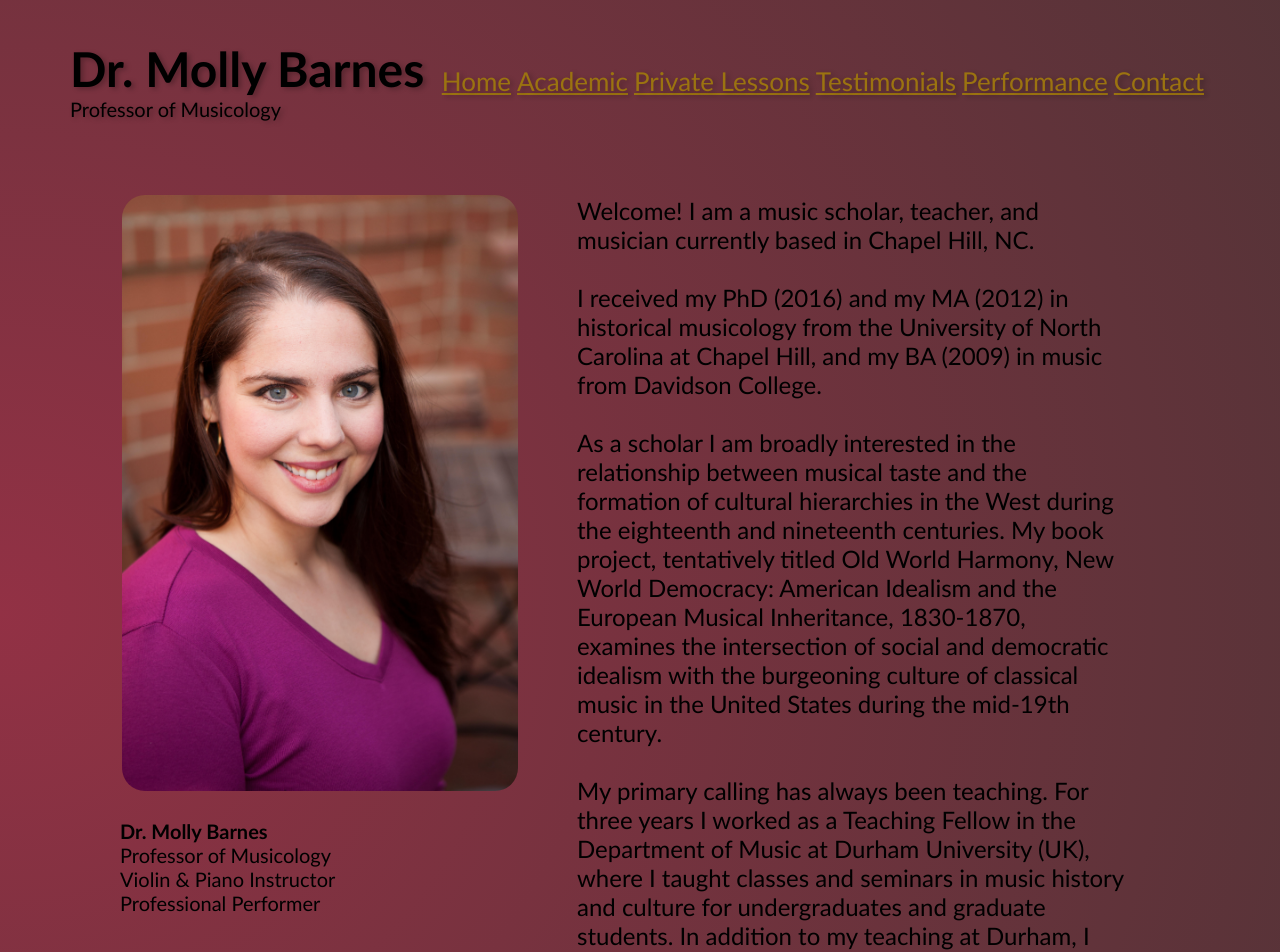
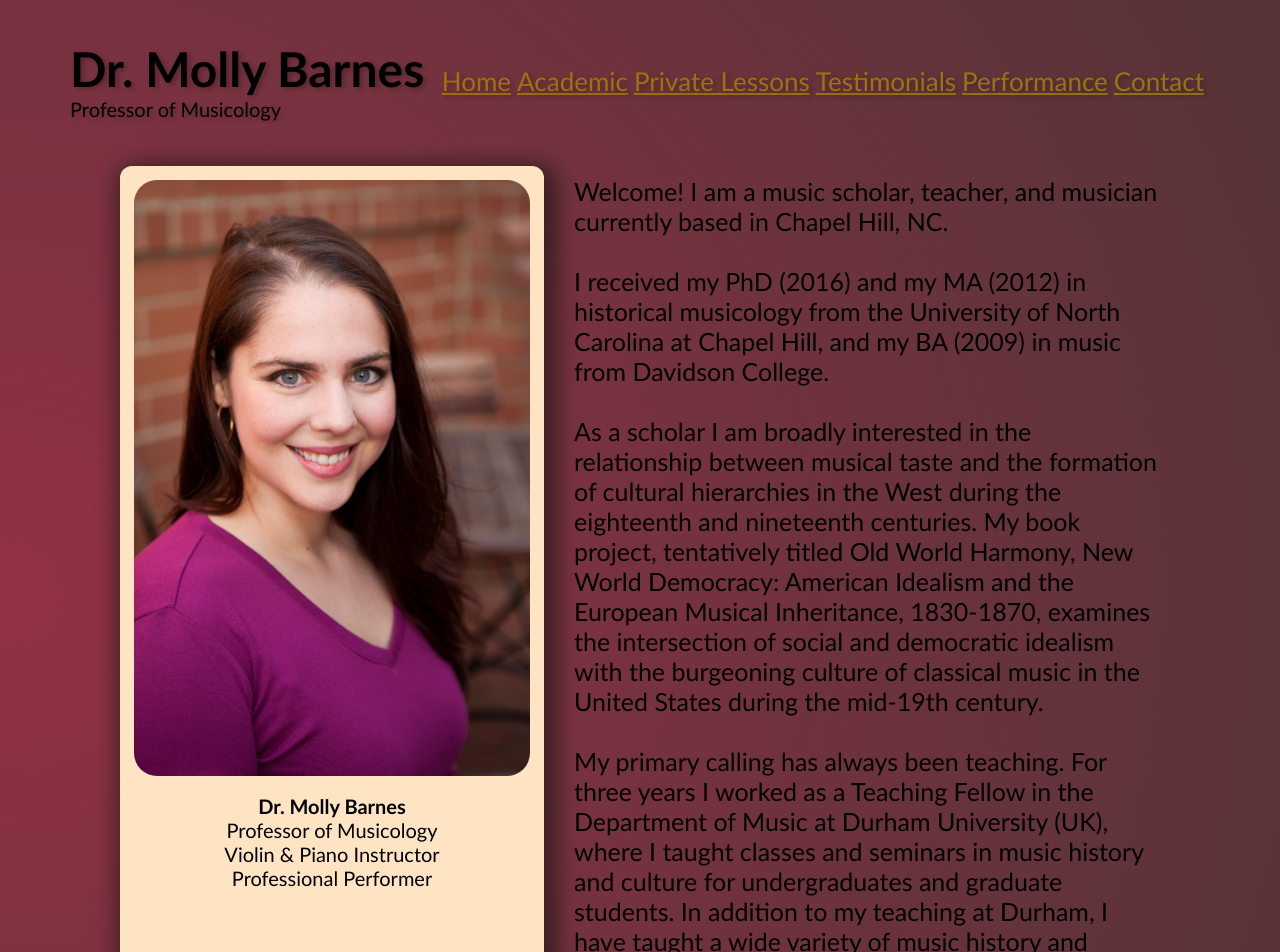
Before and after one commit to jlayher/molly-barnes-music, a Next.js app: page / in a window 1280 px wide. Shown: the top 952 px of the page. Built offline with nearby package versions, Linux system fonts and the light colour scheme.

Commit message:
styled homepage card, and adjusted styles

```diff
--- a/src/pages/index.js
+++ b/src/pages/index.js
@@ -27,35 +27,30 @@ export default function Home() {
           <div className={styles.home__body_container}>
 
             {/* Identity Container (photo and qualifications) */}
-            <div className={styles.home__identity_container}>
+            <div className={styles.home__id_container}>
 
               {/* Profile Image Container */}
-              <div className={styles.home__profile_image_container}>
+              <div className={styles.home__id_container_image}>
                 <Image
                   src={profileImg}
                   alt="site logo"
-                  className={styles.music_home}
                 />
               </div>
 
               {/* Container for Profile Card */}
-              <div className={styles.home__profile_card}>
+              <div className={styles.home__id_container_card}>
                 <h3>Dr. Molly Barnes</h3>
                 <p>Professor of Musicology</p>
                 <p>Violin & Piano Instructor</p>
                 <p>Professional Performer</p>
+              </div>
 
-              </div>
             </div>
 
-            {/* Title for Page */}
-            {/* <div className={styles.home__title_container}>
-            <h1 className={styles.home__title_container_item}>
-              About Molly Barnes
-            </h1>
-          </div> */}
+            {/* Title for Page ( About Molly Barnes*/}
+            {/* <div className={styles.home__title_container}>About Molly Barnes</div> */}
 
-            {/* About me Text: Centered in bottom of page */}
+            {/* About me Text */}
             <div className={styles.home__full_aboutme_text}>
               Welcome! I am a music scholar, teacher, and musician currently
               based in Chapel Hill, NC.
--- a/src/styles/Home.module.css
+++ b/src/styles/Home.module.css
@@ -1,17 +1,3 @@
-
-
-
-.home__title_container {
-  display: flex;
-  justify-content: center;
-  margin: 10px 0px 10px 0px;
-  /* background-color: #fff; */
-}
-
-
-.home__title_container_item {
-  font-size: 36px;
-}
 
 .home__body_container {
   display: flex;
@@ -21,17 +7,51 @@
 }
 
 
-.home__full_aboutme_text {
-  font-size: 24px;
-  padding: 35px;
-  margin-bottom: 20px;
+/* Contains the Image and Professional Text on Left side */
+.home__id_container {
+  background-color: bisque;
+  /* border: 2px solid black; */
+  border-radius: 12px;
+  margin-top: 5px;
+  margin-right: 10px;
+
+  /* gradient generated with cssmatic.com */
+  -webkit-box-shadow: 5px 6px 20px 9px rgba(18,18,18,0.57);
+  -moz-box-shadow: 5px 6px 20px 9px rgba(18,18,18,0.57);
+  box-shadow: 5px 6px 20px 9px rgba(18,18,18,0.57);
+}
+
+/* Profile Image */
+.home__id_container_image img {
+  height: 600px;
+  width: 400px;
+  padding: 2px;
+  margin: 12px 12px 12px 12px;
+  border-radius: 25px;
+}
+
+/* ID Card Info Container */
+.home__id_container_card {
+  display: flex;
+  /* background-color: aquamarine; */
+  flex-direction: column;
+  align-items: center;
 }
 
 
-.home__profile_image_container img {
-  height: 600px;
-  width: 400px;
-  padding: 2px;
-  margin: 32px 22px 22px 0px;
-  border-radius: 25px;
+/* Title Container (About Me) */
+/* .home__title_container {
+  display: flex;
+  justify-content: center;
+  margin: 10px 0px 10px 0px;
+  background-color: #fff;
+} */
+
+
+/* About me Text */
+.home__full_aboutme_text {
+  font-size: 25px;
+  /* padding: 35px; */
+  margin: 15px 0px 0px 20px;
+  margin-bottom: 0px;
 }
```
